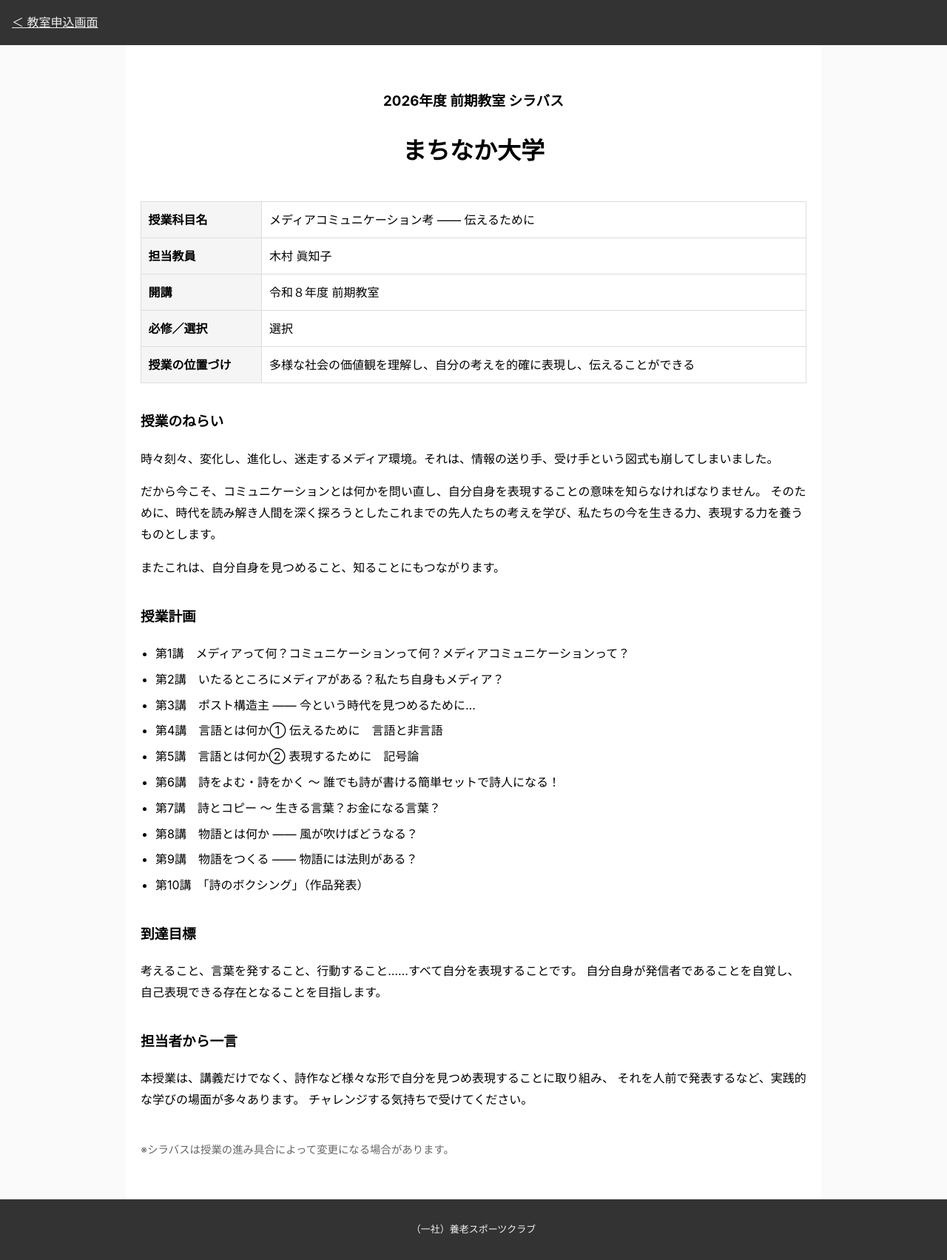
After one commit to k-wakayama-gh/yoro-sc-ver1, a FastAPI app: page /2026/machinaka-daigaku in a window 1280 px wide. The commit adds this page. Shown: the whole page at 74% size. Run offline with FastAPI, Linux system fonts and the light colour scheme.

Commit message:
prepare 2026 lessons

```diff
--- a/static/js/lessons.js
+++ b/static/js/lessons.js
@@ -90,10 +90,10 @@ async function renderLessons() {
         let numberColor = "gray";
         if (lesson.number <= 1) {
             numberColor = "#a44d3a";
-        } else if (lesson.number >= 100) {
+        } else if (lesson.number <= 9) {
+            numberColor = "#4379a6";
+        } else {
             numberColor = "#dcbd24";
-        } else {
-            numberColor = "#4379a6";
         };
 
         // let capacity_left = lesson.capacity;
--- /dev/null
+++ b/templates/2026/machinaka_syllabus.html
@@ -0,0 +1,213 @@
+<!DOCTYPE html>
+<html lang="ja">
+<head>
+<meta charset="UTF-8">
+<meta name="viewport" content="width=device-width, initial-scale=1.0">
+<title>シラバス | メディアコミュニケーション考</title>
+
+<style>
+
+body{
+    font-family: -apple-system, BlinkMacSystemFont, "Segoe UI", sans-serif;
+    font-size: medium;
+    line-height:1.8;
+    margin:0;
+    background:#fafafa;
+}
+
+.container{
+    max-width:900px;
+    margin:auto;
+    padding:40px 20px;
+    background:white;
+}
+
+h1{
+    text-align:center;
+    margin-bottom:40px;
+}
+
+h2{
+    margin-top:0;
+}
+
+.section {
+    margin-top:35px;
+}
+
+.table-wrapper{
+    overflow-x:auto;
+}
+
+table{
+    width:100%;
+    border-collapse:collapse;
+}
+
+th,td{
+    border:1px solid #ddd;
+    padding:0.6rem;
+    vertical-align:top;
+}
+
+th{
+    background:#f5f5f5;
+    text-align:left;
+    width:fit-content;
+}
+
+ul{
+    padding-left:20px;
+}
+
+li{
+    margin-bottom:6px;
+}
+
+.note{
+    margin-top:40px;
+    font-size:0.9em;
+    color:#666;
+}
+
+header, footer {
+    padding-top: 1rem;
+    padding-bottom: 1rem;
+    background-color: #333333;
+    color: #f0f0f0;
+}
+
+header > a {
+    margin-left: 1rem;
+    color: #f0f0f0;
+}
+
+footer {
+    text-align: center;
+    font-size: small;
+}
+
+@media (max-width:600px){
+
+.container{
+    padding:25px 15px;
+}
+
+h1{
+    font-size:24px;
+}
+
+th{
+    width:120px;
+    font-size:14px;
+}
+
+td{
+    font-size:14px;
+}
+
+}
+
+</style>
+</head>
+
+<body>
+    <header>
+        <a href="/lessons">＜ 教室申込画面</a>
+    </header>
+<div class="container">
+
+<h3 style="text-align: center;">2026年度 前期教室 シラバス</h3>
+
+<h1>まちなか大学</h1>
+
+<div class="table-wrapper">
+<table>
+
+<tr>
+<th>授業科目名</th>
+<td>メディアコミュニケーション考 ―― 伝えるために</td>
+</tr>
+
+<tr>
+<th>担当教員</th>
+<td>木村 眞知子</td>
+</tr>
+
+<tr>
+<th>開講</th>
+<td>令和８年度 前期教室</td>
+</tr>
+
+<tr>
+<th>必修／選択</th>
+<td>選択</td>
+</tr>
+
+<tr>
+<th>授業の位置づけ</th>
+<td>
+多様な社会の価値観を理解し、自分の考えを的確に表現し、伝えることができる
+</td>
+</tr>
+
+</table>
+</div>
+
+<h3 class="section">授業のねらい</h3>
+
+<p>
+時々刻々、変化し、進化し、迷走するメディア環境。それは、情報の送り手、受け手という図式も崩してしまいました。
+</p>
+
+<p>
+だから今こそ、コミュニケーションとは何かを問い直し、自分自身を表現することの意味を知らなければなりません。
+そのために、時代を読み解き人間を深く探ろうとしたこれまでの先人たちの考えを学び、私たちの今を生きる力、表現する力を養うものとします。
+</p>
+
+<p>
+またこれは、自分自身を見つめること、知ることにもつながります。
+</p>
+
+<h3 class="section">授業計画</h3>
+
+<ul>
+<li>第1講　メディアって何？コミュニケーションって何？メディアコミュニケーションって？</li>
+<li>第2講　いたるところにメディアがある？私たち自身もメディア？</li>
+<li>第3講　ポスト構造主 ―― 今という時代を見つめるために…</li>
+<li>第4講　言語とは何か① 伝えるために　言語と非言語</li>
+<li>第5講　言語とは何か② 表現するために　記号論</li>
+<li>第6講　詩をよむ・詩をかく ～ 誰でも詩が書ける簡単セットで詩人になる！</li>
+<li>第7講　詩とコピー ～ 生きる言葉？お金になる言葉？</li>
+<li>第8講　物語とは何か ―― 風が吹けばどうなる？</li>
+<li>第9講　物語をつくる ―― 物語には法則がある？</li>
+<li>第10講　「詩のボクシング」（作品発表）</li>
+</ul>
+
+<h3 class="section">到達目標</h3>
+
+<p>
+考えること、言葉を発すること、行動すること……すべて自分を表現することです。
+自分自身が発信者であることを自覚し、自己表現できる存在となることを目指します。
+</p>
+
+<h3 class="section">担当者から一言</h3>
+
+<p>
+本授業は、講義だけでなく、詩作など様々な形で自分を見つめ表現することに取り組み、
+それを人前で発表するなど、実践的な学びの場面が多々あります。
+チャレンジする気持ちで受けてください。
+</p>
+
+<p class="note">
+※シラバスは授業の進み具合によって変更になる場合があります。
+</p>
+
+</div>
+
+<footer id="footer">
+    <p>（一社）養老スポーツクラブ</p>
+</footer>
+
+</body>
+</html>
--- a/templates/index.html
+++ b/templates/index.html
@@ -3,8 +3,8 @@
 <head>
     <meta charset="UTF-8">
     <meta name="viewport" content="width=device-width, initial-scale=1.0">
-    <meta name="description" content="Yoro Sports Club official website">
-    <meta name="author" content="K.W.">
+    <meta name="description" content="(一社)養老スポーツクラブ">
+    <meta name="author" content="(一社)養老スポーツクラブ">
     <link rel="stylesheet" href="/static/css/base.css">
     <link rel="stylesheet" href="/static/css/index.css">
     <title>{{ title }}</title>
@@ -23,7 +23,7 @@
 
         <div class="flex-column">
             <a href="/lessons" class="a-btn">教室参加申し込み</a>
-            <p>↑2025年度後期教室の申し込みはこちら</p>
+            <p>↑2026年度前期教室の申し込みはこちら</p>
 
             <div class="space"></div>
 
```
Also changed, not shown: routers/html.py (+11 -0 lines), templates/lessons.html (+5 -5 lines), static/img/lessons/木村　眞知子.png (added), 4 other files.
